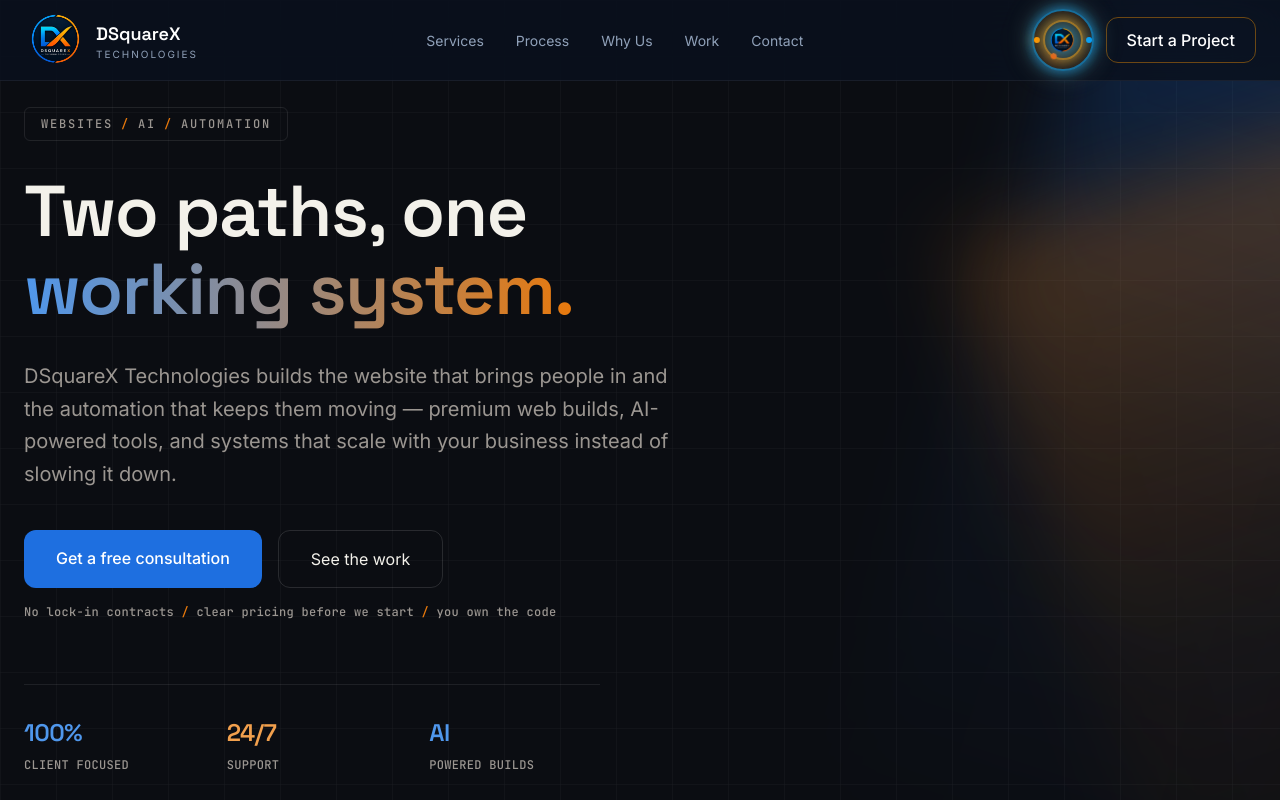
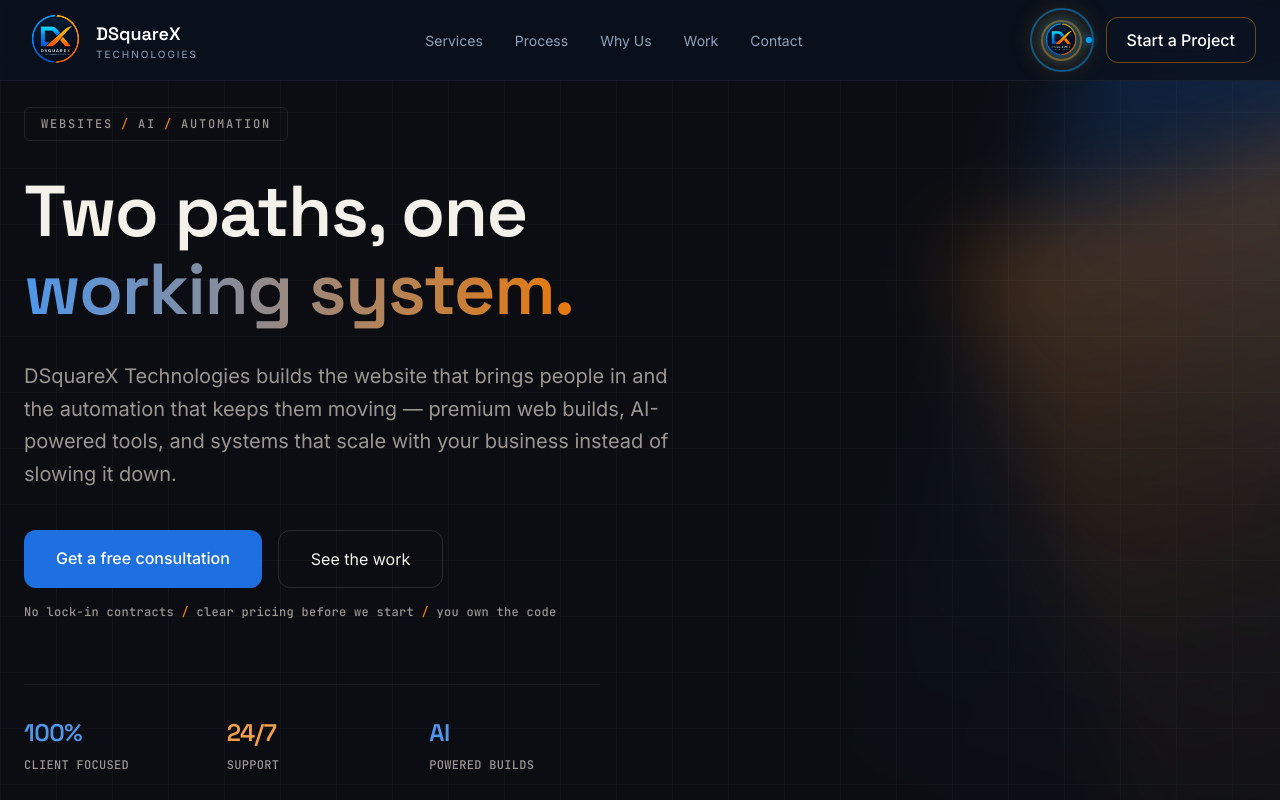
Before and after one commit to suryanarayanan20/dsquarex-technologies, a React (Vite) app: page / in a window 1280 px wide. Shown: the top 800 px of the page. Built offline with nearby package versions, Linux system fonts and the light colour scheme.

Commit message:
Update favicon

```diff
--- a/src/components/AnimatedLogoMark.jsx
+++ b/src/components/AnimatedLogoMark.jsx
@@ -2,26 +2,7 @@
 import logo from "../assets/logo.png";
 
 function AnimatedLogoMark({ size = 60 }) {
-  const dots = [
-    {
-      radius: size * 0.42,
-      duration: "10s",
-      delay: "0s",
-      color: "#00A3FF",
-    },
-    {
-      radius: size * 0.42,
-      duration: "10s",
-      delay: "-5s",
-      color: "#FF9900",
-    },
-    {
-      radius: size * 0.30,
-      duration: "6s",
-      delay: "-2s",
-      color: "#FF5E00",
-    },
-  ];
+  const isMobile = size <= 60;
 
   return (
     <div
@@ -31,46 +12,39 @@
         height: size,
       }}
     >
-      {/* Main Glow */}
+      {/* Soft Glow */}
       <div
-        className="absolute rounded-full animate-pulse"
+        className="absolute rounded-full"
         style={{
-          width: size * 1.4,
-          height: size * 1.4,
+          width: size * 1.2,
+          height: size * 1.2,
           background:
-            "radial-gradient(circle, rgba(0,163,255,0.35) 0%, rgba(255,153,0,0.15) 40%, transparent 75%)",
-          filter: "blur(12px)",
+            "radial-gradient(circle, rgba(0,163,255,0.18), rgba(255,153,0,0.08), transparent 75%)",
+          filter: isMobile ? "blur(6px)" : "blur(10px)",
         }}
       />
 
-      {/* Outer Gradient Ring */}
+      {/* Outer Ring */}
       <div
         className="absolute inset-0 rounded-full orbit-ring-a"
         style={{
-          border: "2px solid rgba(0,163,255,0.6)",
-          boxShadow:
-            "0 0 12px rgba(0,163,255,0.6), 0 0 24px rgba(0,163,255,0.4)",
+          border: "2px solid rgba(0,163,255,0.45)",
         }}
       />
 
-      {/* Inner Gradient Ring */}
+      {/* Inner Ring */}
       <div
         className="absolute inset-[18%] rounded-full orbit-ring-b"
         style={{
-          border: "2px solid rgba(255,153,0,0.6)",
-          boxShadow:
-            "0 0 10px rgba(255,153,0,0.5), 0 0 20px rgba(255,153,0,0.3)",
+          border: "2px solid rgba(255,153,0,0.45)",
         }}
       />
 
-      {/* Orbiting Dots */}
-      {dots.map((dot, index) => (
+      {/* Single Orbit Dot */}
       <div
-          key={index}
         className="absolute inset-0 orbit-track"
         style={{
-            animationDuration: dot.duration,
-            animationDelay: dot.delay,
+          animationDuration: "10s",
         }}
       >
         <span
@@ -78,27 +52,14 @@
           style={{
             top: "50%",
             left: "50%",
-              width: 6,
-              height: 6,
-              background: dot.color,
-              boxShadow: `0 0 14px ${dot.color}`,
-              transform: `translate(-50%, -50%) translateX(${dot.radius}px)`,
+            width: isMobile ? 4 : 6,
+            height: isMobile ? 4 : 6,
+            background: "#00A3FF",
+            boxShadow: "0 0 8px #00A3FF",
+            transform: `translate(-50%, -50%) translateX(${size * 0.42}px)`,
           }}
         />
       </div>
-      ))}
-
-      {/* Logo Glow */}
-      <div
-        className="absolute rounded-full"
-        style={{
-          width: size * 0.7,
-          height: size * 0.7,
-          background:
-            "radial-gradient(circle, rgba(0,163,255,0.25), transparent 70%)",
-          filter: "blur(8px)",
-        }}
-      />
 
       {/* Logo */}
       <img
@@ -107,11 +68,9 @@
         draggable="false"
         className="relative z-10 select-none logo-mark-core"
         style={{
-          width: size * 0.50,
-          height: size * 0.50,
+          width: size * 0.65,
+          height: size * 0.65,
           objectFit: "contain",
-          filter:
-            "drop-shadow(0 0 8px rgba(0,163,255,0.7)) drop-shadow(0 0 14px rgba(255,153,0,0.5))",
         }}
       />
     </div>
--- a/src/components/Navbar.jsx
+++ b/src/components/Navbar.jsx
@@ -59,15 +59,15 @@
         {/* Right Side */}
         <div className="flex items-center gap-3">
 
-          {/* Mobile Animated Logo */}
-          <div className="md:hidden flex items-center justify-center">
-            <AnimatedLogoMark size={58} />
-          </div>
+         {/* Mobile Animated Logo */}
+<div className="md:hidden">
+  <AnimatedLogoMark size={48} />
+</div>
 
-          {/* Desktop Animated Logo */}
-          <div className="hidden md:flex items-center justify-center">
-            <AnimatedLogoMark size={62} />
-          </div>
+{/* Desktop Animated Logo */}
+<div className="hidden md:block">
+  <AnimatedLogoMark size={64} />
+</div>
 
           {/* Desktop CTA */}
           <a
--- a/src/index.css
+++ b/src/index.css
@@ -260,22 +260,34 @@
    Animated Logo Mobile Optimization
 ======================================== */
 .orbit-ring-a {
-  animation: ring-spin 11s linear infinite;
+  animation: ring-spin 14s linear infinite;
 }
 
 .orbit-ring-b {
-  animation: ring-spin-reverse 7.5s linear infinite;
+  animation: ring-spin-reverse 10s linear infinite;
 }
 
 .orbit-track {
-  animation-name: orbit-spin;
-  animation-timing-function: linear;
-  animation-iteration-count: infinite;
+  animation: orbit-spin 10s linear infinite;
 }
+
 .logo-mark-core {
   animation: logo-mark-float 4s ease-in-out infinite;
   filter:
-    drop-shadow(0 0 12px rgba(0,163,255,.8))
-    drop-shadow(0 0 24px rgba(0,163,255,.5))
-    drop-shadow(0 0 36px rgba(255,153,0,.4));
+    drop-shadow(0 0 8px rgba(0,163,255,.6))
+    drop-shadow(0 0 16px rgba(255,153,0,.3));
 }
+
+@media (max-width:768px) {
+  .orbit-ring-a {
+    animation-duration: 20s;
+  }
+
+  .orbit-ring-b {
+    animation-duration: 15s;
+  }
+
+  .orbit-track {
+    animation-duration: 14s;
+  }
+}
```
Lines whose indentation alone changed are shown as unchanged.
